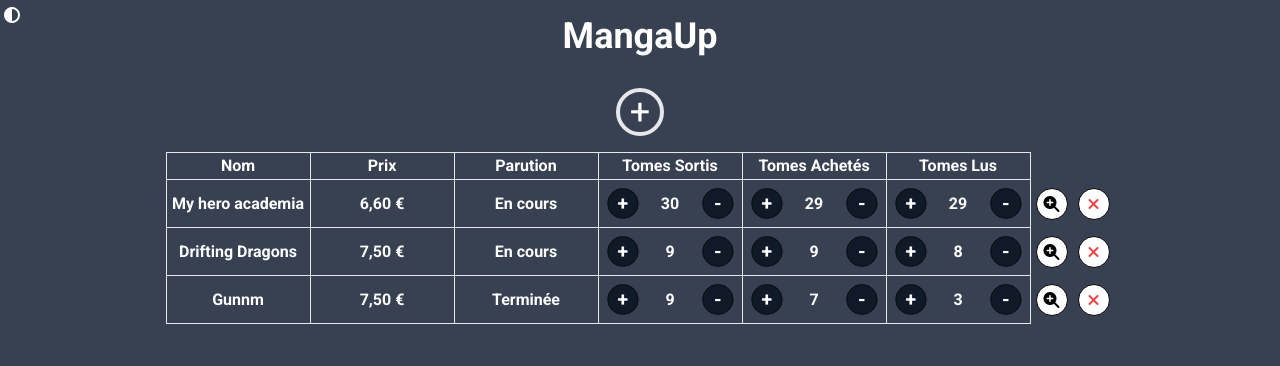
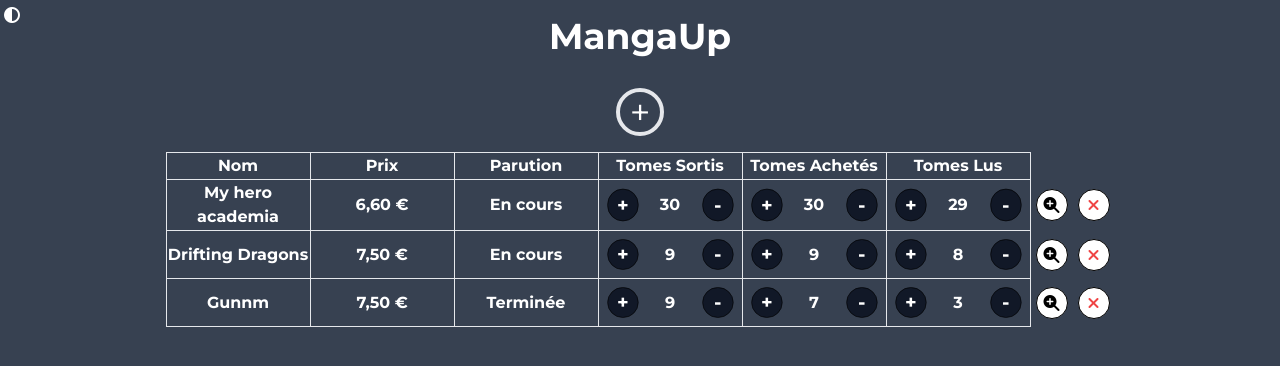
Before and after one commit to natthanguilhot/MangaUp, a Vue app: page / in a window 1280 px wide. Shown: the top 366 px of the page. Built offline with nearby package versions, Linux system fonts and the light colour scheme; the HTML template or start-up script is replaced by a standard one.

Commit message:
refactoring + transition pages

```diff
--- a/public/index.html
+++ b/public/index.html
@@ -10,7 +10,7 @@
 
     <link rel="preconnect" href="https://fonts.googleapis.com">
     <link rel="preconnect" href="https://fonts.gstatic.com" crossorigin>
-    <link href="https://fonts.googleapis.com/css2?family=Roboto:wght@400;700&display=swap" rel="stylesheet">
+    <link href="https://fonts.googleapis.com/css2?family=Roboto&family=Montserrat:wght@400;700&display=swap" rel="stylesheet">
 
     <script src="https://kit.fontawesome.com/d4c8c8f50d.js" crossorigin="anonymous"></script>
 
--- a/src/App.vue
+++ b/src/App.vue
@@ -1,10 +1,14 @@
 <template>
-  <div id="appVue" class="dark:bg-gray-700 transition-colors duration-300 dark:text-white h-screen">
+  <div id="appVue" class="dark:bg-gray-700 transition-colors duration-300 dark:text-white min-h-screen">
     <TheDarkModeSwitcher />
     <header class="w-60 mx-auto">
       <router-link to="/" class=""><h1 class="text-4xl font-bold p-4">MangaUp</h1></router-link>
     </header>
-    <router-view/>
+    <router-view v-slot="{Component}">
+      <transition name="slide" mode="out-in">
+        <component :is="Component" :key="$route.path"></component>
+      </transition>
+    </router-view>
   </div>
 </template>
 <script>
@@ -19,11 +23,12 @@
 
 <style lang="scss">
 #app {
-  font-family: "Roboto", Helvetica, Arial, sans-serif;
+  font-family: "Montserrat", "Roboto", Helvetica, Arial, sans-serif;
   -webkit-font-smoothing: antialiased;
   -moz-osx-font-smoothing: grayscale;
   text-align: center;
   color: #2c3e50;
+  z-index: 1;
 }
 
 #nav {
@@ -35,4 +40,19 @@
     }
   }
 }
+.slide-enter-active {
+  transition: opacity 0.4s, transform 0.4s;
+  transition-delay: 0.4s;
+}
+.slide-leave-active {
+  transition: opacity 0.4s, transform 0.4s;
+}
+.slide-enter-from {
+  opacity: 0;
+  transform: translateX(10%);
+}
+.slide-leave-to {
+  opacity: 0;
+  transform: translateX(-10%);
+}
 </style>
--- a/src/components/TheMangaArray.vue
+++ b/src/components/TheMangaArray.vue
@@ -13,23 +13,23 @@
                 </tr>
             </thead>
             <tbody>
-                <tr v-for="(manga) in $store.state.listManga" :key="manga.id" class="hover:bg-gray-400 h-12">
+                <tr v-for="(manga, index) in $store.state.listManga" :key="manga.id" class="hover:bg-gray-400 h-12">
                     <th class="w-36 border">{{ manga.name }}</th>
                     <th class="w-36 border">{{ priceFormat(manga.price) }}</th>
                     <th class="w-36 border">{{ manga.parution }}</th>
                     <th class="w-36 border relative">
                         <button type="button" @click="addTomeReleased(manga.id)" class="btnPlus hover:!text-white hover:!bg-black dark:hover:!bg-white dark:hover:!text-gray-900">+</button>
-                        {{ manga.lastReleasedVolume }}
+                        {{ manga.tomes.length }}
                         <button type="button" class="btnMinus hover:!text-white hover:!bg-black dark:hover:!bg-white dark:hover:!text-gray-900">-</button>
                     </th>
                     <th class="w-36 border relative">
                         <button type="button" @click="addTomeBought(manga.id)" class="btnPlus hover:!text-white hover:!bg-black dark:hover:!bg-white dark:hover:!text-gray-900">+</button>
-                        {{ manga.lastBoughtVolume }}
+                        {{ totalTomeBought(manga.tomes) }}
                         <button type="button" class="btnMinus hover:!text-white hover:!bg-black dark:hover:!bg-white dark:hover:!text-gray-900">-</button>
                     </th>
                     <th class="w-36 border relative">
                         <button type="button" @click="addTomeRead(manga.id)" class="btnPlus hover:!text-white hover:!bg-black dark:hover:!bg-white dark:hover:!text-gray-900">+</button>
-                        {{ manga.lastRead }}
+                        {{ totalTomeRead(manga.tomes) }}
                         <button type="button" class="btnMinus hover:!text-white hover:!bg-black dark:hover:!bg-white dark:hover:!text-gray-900">-</button>
                     </th>
                     <th>
@@ -38,7 +38,7 @@
                         </router-link>
                     </th>
                     <th>
-                        <button type="button" @click="deleteManga(manga.id)" aria-label="Supprimer un manga" class="w-8 h-8 flex justify-center items-center text-red-500 bg-white p-1 m-1 border border-black rounded-full hover:bg-black dark:bg-white dark:hover:bg-black">
+                        <button type="button" @click="deleteManga(index)" aria-label="Supprimer un manga" class="w-8 h-8 flex justify-center items-center text-red-500 bg-white p-1 m-1 border border-black rounded-full hover:bg-black dark:bg-white dark:hover:bg-black">
                             <i class="fas fa-times"></i>
                         </button>
                     </th>
@@ -58,8 +58,8 @@
         priceFormat(prix){
             return prix = new Intl.NumberFormat('fr-FR', { style: 'currency', currency: 'EUR' }).format(prix);
         },
-        deleteManga(idToDelete){
-            store.commit('deleteMangaToList', idToDelete);
+        deleteManga(indexToDelete){
+            store.commit('deleteMangaToList', indexToDelete);
         },
         addTomeReleased(idManga){
             store.commit('addTomeReleased', idManga);
@@ -73,6 +73,27 @@
         test(){
             console.log('test');
         },
+        totalTomeBought(tableauTomes){
+            let n = 0;
+            for(let tome of tableauTomes){
+                if (tome.bought == true){
+                    n++;
+                }
+            }
+            return n;
+        },
+        totalTomeRead(tableauTomes){
+            let n = 0;
+            for(let tome of tableauTomes){
+                if (tome.read == true){
+                    n++;
+                }
+            }
+            return n;
+        },
+    },
+    computed:{
+
     },
 }
 </script>
--- a/src/store/index.js
+++ b/src/store/index.js
@@ -349,12 +349,8 @@
       }
       state.listManga.push(mangaToAdd)
     },
-    deleteMangaToList(state, idToDelete) {
-      for( let i = 0; i < state.listManga.length; i++){
-        if ( state.listManga[i].id === idToDelete) {
-          state.listManga.splice(i, 1);
-        }
-      }
+    deleteMangaToList(state, indexToDelete) {
+      state.listManga.splice(indexToDelete, 1);
     },
     addTomeReleased(state, idManga){
       for( let i = 0; i < state.listManga.length; i++){
@@ -366,7 +362,6 @@
             read: false,
           }
           state.listManga[i].tomes.push(tomeToAdd);
-          state.listManga[i].lastReleasedVolume++;
         }
       }
     },
@@ -381,8 +376,6 @@
               read: false,
             }
             state.listManga[i].tomes.push(tomeToAdd);
-            state.listManga[i].lastReleasedVolume++;
-            state.listManga[i].lastBoughtVolume++;
           } else {
             for(let tome of state.listManga[i].tomes){
               if(tome.bought === false){
@@ -390,7 +383,6 @@
                 break
               }
             }
-            state.listManga[i].lastBoughtVolume++;
           }
         }
       }
@@ -402,7 +394,13 @@
             console.log('incr')
 
           } else if(state.listManga[i].lastReleasedVolume === state.listManga[i].lastBoughtVolume){
-
+            let tomeToAdd = {
+              id: state.listManga[i].tomes.length,
+              number: state.listManga[i].lastReleasedVolume+1,
+              bought: true,
+              read: false,
+            }
+            state.listManga[i].tomes.push(tomeToAdd);
           } else {
 
           }
--- a/src/views/Home.vue
+++ b/src/views/Home.vue
@@ -1,4 +1,5 @@
 <template>
+  <div>
     <div class="m-auto w-auto flex justify-center items-center">
       <button @click="formAddManga = !formAddManga" class="p-4 border-4 hover:shadow-md m-4 rounded-full w-12 h-12 flex justify-center items-center text-4xl active:scale-90 transform duration-75">
         <span v-if="formAddManga == false">+</span>
@@ -7,6 +8,7 @@
     </div>
     <FormAddManga v-show="formAddManga"/>
     <TheMangaArray />
+  </div>
 </template>
 
 <script>
--- a/src/views/MangaDetails.vue
+++ b/src/views/MangaDetails.vue
@@ -15,8 +15,8 @@
         </tr>
       </thead>
       <tbody>
-        <tr v-for="tome in manga.tomes" :key="tome.id" class="hover:bg-gray-400 dark:hover:bg-gray-900">
-          <th class="w-36 border p-1">{{ tome.number }}</th>
+        <tr v-for="(tome,index) in manga.tomes" :key="tome.id" class="hover:bg-gray-400 dark:hover:bg-gray-900">
+          <th class="w-36 border p-1">{{ index+1 }}</th>
           <th class="w-36 border p-1">{{ priceFormat(manga.price) }}</th>
           <th class="w-36 border p-1"><label :for="'tomeBought'+tome.number" class="w-36 h-full block"><input :id="'tomeBought'+tome.number" :name="'tomeBought'+tome.number" type="checkbox" v-model="tome.bought"/></label></th>
           <th class="w-36 border p-1"><label :for="'tomeRead'+tome.number" class="w-36 h-full block"><input :id="'tomeRead'+tome.number" name="'tomeRead'+tome.number" type="checkbox" v-model="tome.read"/></label></th>
```
Lines whose indentation alone changed are shown as unchanged.
